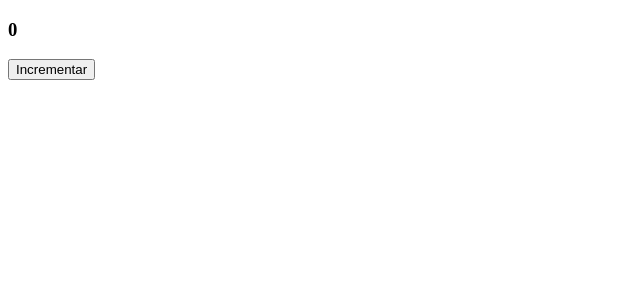
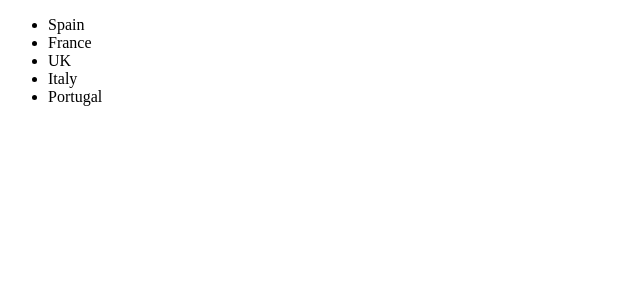
Before and after one commit to MatiasG10/vue-practica, a Vue app in the folder helloworld/: page / in a window 1280 px wide. Shown: the top 300 px of the page, without its empty margins (0-640 px from the left). Built offline with nearby package versions, Linux system fonts and the light colour scheme.

Commit message:
clase 3 ejemplos

```diff
--- a/helloworld/src/App.vue
+++ b/helloworld/src/App.vue
@@ -1,10 +1,9 @@
 <template>
-  <CounterComposition></CounterComposition>
+  <ExampleFor></ExampleFor>
 </template>
 
 <script lang="ts" setup>
-import CounterOption from './components/CounterOption.vue';
-import CounterComposition from './components/CounterComposition.vue';
+import ExampleFor from './components/ExampleFor.vue';
 </script>
 
 <style>
--- /dev/null
+++ b/helloworld/src/components/ExampleFor.vue
@@ -0,0 +1,58 @@
+<template>
+    <!-- opcion 1: lista simple -->
+
+    <!--
+    <ul>
+        <li v-for="country in countries" v-bind:key="country">{{ country }}
+        </li>
+    </ul>
+    -->
+
+    <ul>
+        <li v-for="country in countries" v-bind:key="country.code">{{ country.name }}
+        </li>
+    </ul>
+
+</template>
+
+<script lang="ts" setup>
+import { Ref, ref } from 'vue';
+// let countries: Ref<Array<string>> = ref([
+//     "Spain",
+//     "France",
+//     "UK",
+//     "Germany",
+//     "Italy",
+//     "Portugal"
+// ])
+
+interface ICountry {
+    code: string;
+    name: string;
+}
+let countries:Ref<Array<ICountry>> = ref([
+    {
+       code:"es",
+       name:"Spain",
+    },
+    {
+        code:"fr",
+        name:"France"
+    },
+    {
+        code:"en",
+        name:"UK"
+    },
+    {
+        code:"it",
+        name:"Italy"
+    },
+    {
+        code:"pt",
+        name:"Portugal"
+    }
+])
+
+</script>
+
+<style></style>
```
Also changed, not shown: helloworld/src/components/ExampleSelective.vue (added, +30 -0 lines).
